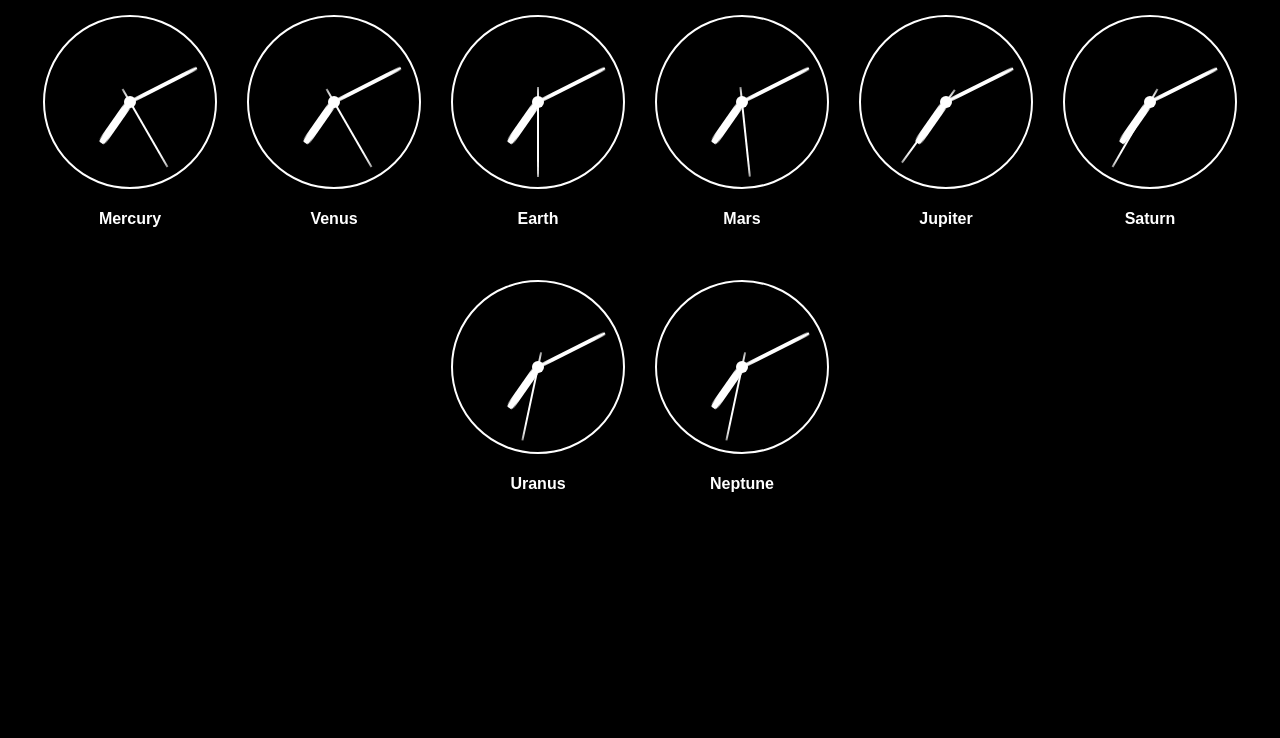
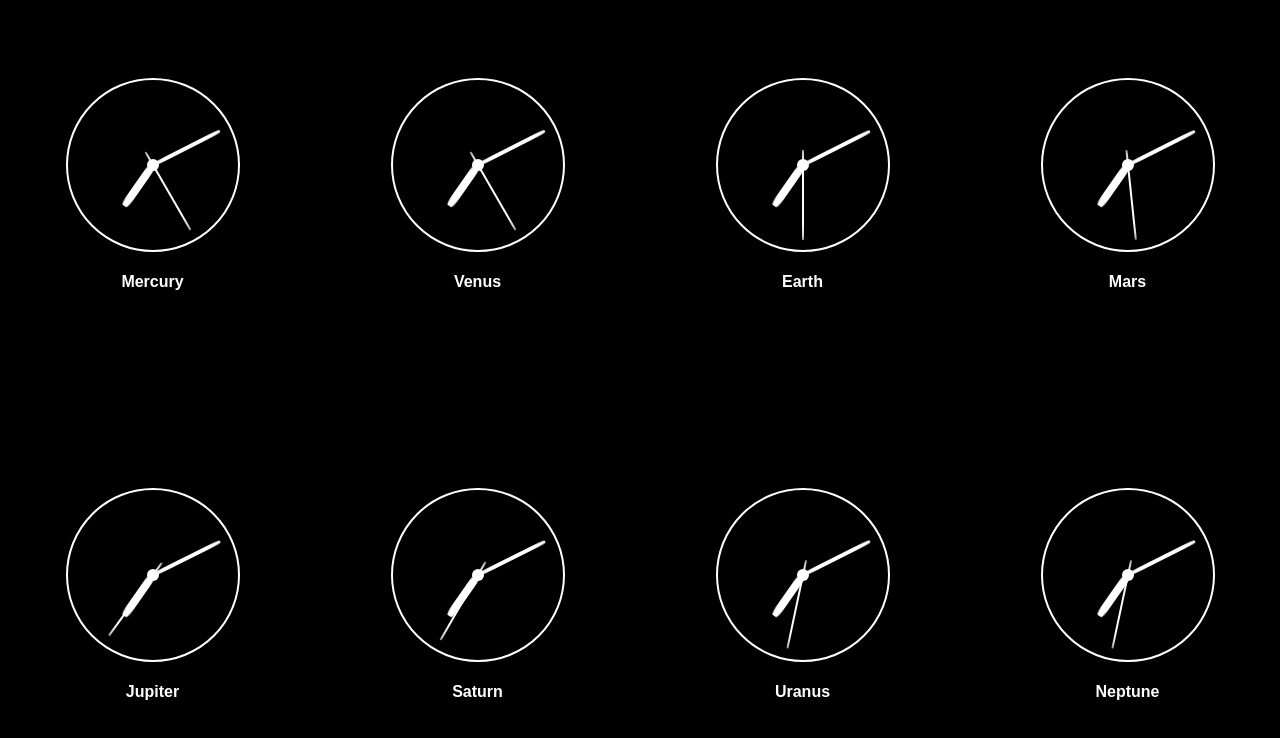
Before and after one commit to bezdonas/planet-clock, a React (Create React App) app: page / in a window 1280 px wide. Shown: the top 738 px of the page. Built offline with nearby package versions, Linux system fonts and the light colour scheme.

Commit message:
Chore/wall of clocks css (#32)
* Css fixes for layout and clocks

* updated snaps

```diff
--- a/src/Layout/Layout.tsx
+++ b/src/Layout/Layout.tsx
@@ -7,8 +7,17 @@ const StyledLayoutWrapper = styled.div`
   box-sizing: border-box;
   min-height: 100vh;
   text-align: center;
-  @media (min-width: 1635px) {
-    padding-top: 35vh;
+  display: grid;
+  grid-gap: 20px;
+  grid-template-columns: repeat(4, 1fr);
+  grid-template-rows: repeat(2, 1fr);
+  @media (max-width: 850px) {
+    grid-template-columns: repeat(2, 1fr);
+    grid-template-rows: repeat(4, 1fr);
+  }
+  @media (max-width: 450px) {
+    grid-template-columns: repeat(1, 1fr);
+    grid-template-rows: repeat(8, 1fr);
   }
 `;
 
--- a/src/Planet/Planet.tsx
+++ b/src/Planet/Planet.tsx
@@ -6,8 +6,8 @@ import Clock from '../Clock/Clock';
 const StyledPlanetWrapper = styled.div`
   color: white;
   margin: 15px;
-  display: inline-block;
-  vertical-align: middle;
+  align-self: center;
+  justify-self: center;
   h4 {
     text-align: center;
   }
```
Also changed, not shown: 2 other files (tests, documents, lock files or other folders).
